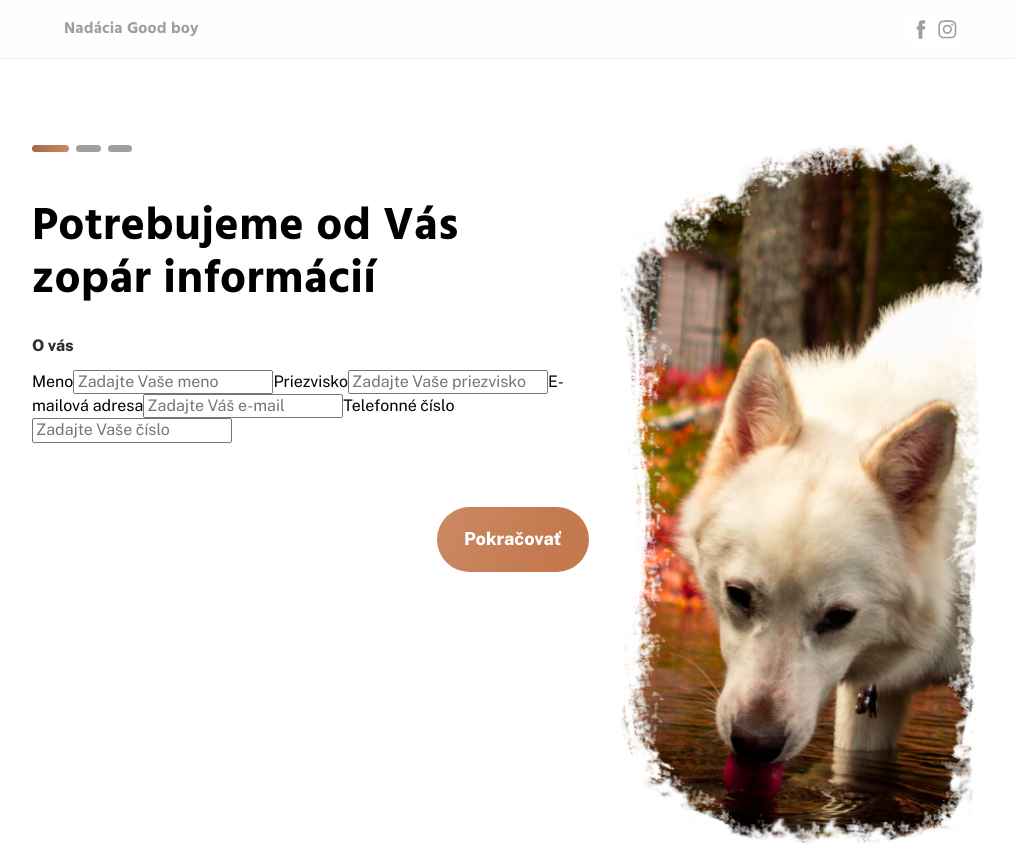
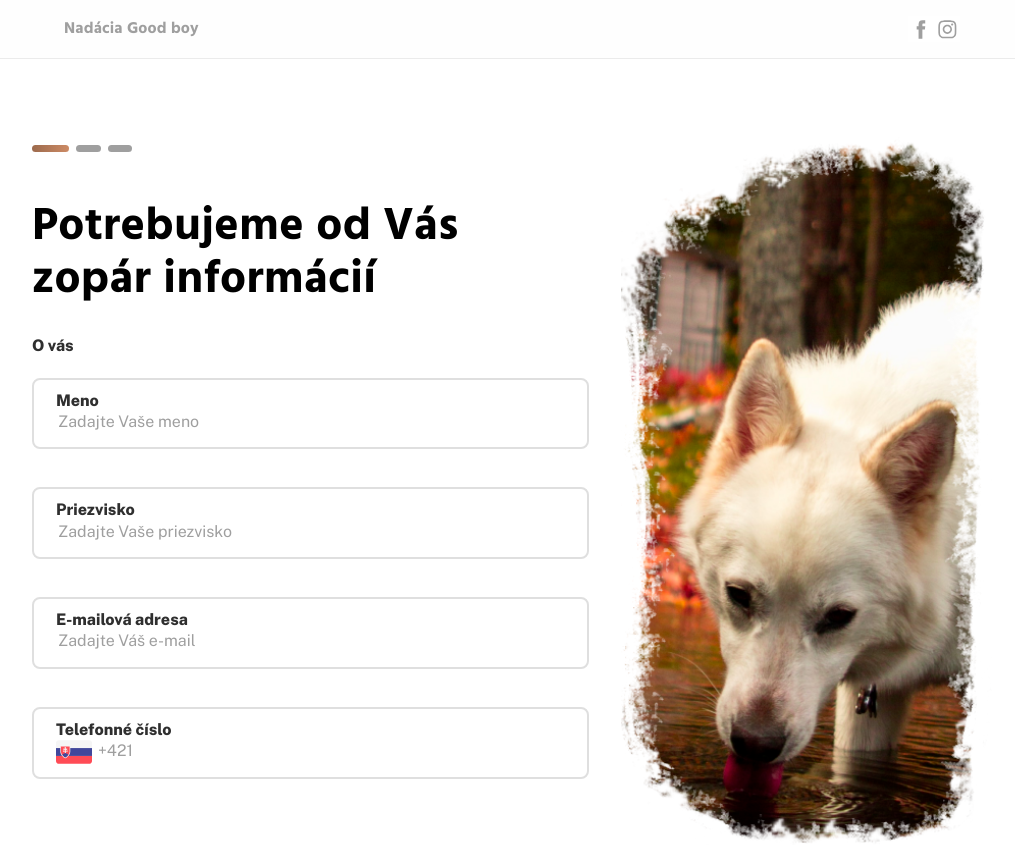
Before and after one commit to BooRiis/Good-boy-foundation, a React (Create React App) app: page /step-two in a window 1280 px wide. Shown: the top 845 px of the page, without its empty margins (128-1143 px from the left). Built offline with nearby package versions, Linux system fonts and the light colour scheme.

Commit message:
finished StepNumberTwo.js. Added icons, form requirement, pushing data, applying functions

```diff
--- a/src/components/Allinone/stepNumberTwo.js
+++ b/src/components/Allinone/stepNumberTwo.js
@@ -1,6 +1,56 @@
 import React from 'react'
+import { useHistory, Link } from 'react-router-dom'
+import { useDispatch, useSelector } from 'react-redux'
+import { useForm } from 'react-hook-form'
+import { setEmail, setFirstName, setPhone, setLastName, toggleCountry } from '../../features/formSlice'
+
+
+//styles
+import '../../assets/css/stepTwo.scss'
+
+//icons
+import Sk from '../../assets/imgs-icons/svk.svg'
+import Cz from '../../assets/imgs-icons/cz.svg'
+
+
+//validation
+import * as Yup from 'yup'
+import { yupResolver } from '@hookform/resolvers/yup'
+
+const phoneForCountries = /^((\\+[1-9]{1,4}[ \\-]*)|(\\([0-9]{2,3}\\)[ \\-]*)|([0-9]{2,4})[ \\-]*)*?[0-9]{3,4}?[ \\-]*[0-9]{3,4}?$/
+
+const schema = Yup.object().shape({
+    firstName: Yup.string().trim().transform(value => value === '' ? undefined : value).min(2, "Dĺžka musí byť viac ako 2 znaky!").max(30, "Dĺžka nemôže presahovať 30 znakov!"),
+    lastName: Yup.string().min(2, "Dĺžka musí byť viac ako 2 znaky!").max(30, "Dĺžka nemôže presahovať 30 znakov!").required("Tento údaj je povinný"),
+    email: Yup.string().email("Nesprávny formát e-mailovej adresy!").required("Tento údaj je povinný!"),
+    phone: Yup.string().matches(phoneForCountries, 'Nesprávny formát čísla').required("Tento údaj je povinný!"),
+})
+
 
 export const StepNumberTwo = () => {
+
+    const dispatch = useDispatch()
+    const history = useHistory()
+
+    const firstName = useSelector(state => state.firstName)
+    const lastName = useSelector(state => state.lastName)
+    const email = useSelector(state => state.email)
+    const phone = useSelector(state => state.phone)
+    const country = useSelector(state => state.country)
+    const { register, handleSubmit, formState: {errors, isValid} } = useForm({
+        defaultValues: {firstName, lastName, email, phone},
+        resolver: yupResolver(schema),
+        mode: "onBlur"
+    })
+
+    const onSubmit = (data) => {
+        dispatch(setFirstName(data.firstName))
+        dispatch(setLastName(data.lastName))
+        dispatch(setEmail(data.email))
+        dispatch(setPhone(data.phone))
+        history.push("./step-three")
+    }
+
     return (
         <div>
             <div className="nav-dots">
@@ -9,28 +59,36 @@ export const StepNumberTwo = () => {
                 <span></span>
             </div>
             <h1>Potrebujeme od Vás zopár informácií</h1>
-            <form>
+            <form onSubmit={handleSubmit(onSubmit)}>
                 <h2 className="title">O vás</h2>
-                <div className="meta-data">
+                <div className="form-inf">
                     <label>
                         <span className="name">Meno</span>
-                        <input type="text" id="firstName" name="firstName" placeholder="Zadajte Vaše meno" />
+                        <input type="text" id="firstName" name="firstName" {...register('firstName')} placeholder="Zadajte Vaše meno" />
+                        {errors.firstName && ( <span className="error-message"> {errors.firstName.message} </span>)}
                     </label>
                     <label>
                         <span className="name">Priezvisko</span>
-                        <input type="text" id="lastName" name="lastName" placeholder="Zadajte Vaše priezvisko"/>
+                        <input type="text" id="lastName" name="lastName" {...register('lastName')} placeholder="Zadajte Vaše priezvisko"/>
+                        {errors.lastName && ( <span className="error-message"> {errors.lastName.message} </span>)}
                     </label>
                     <label>
                         <span className="name">E-mailová adresa</span>
-                        <input type="text" id="email" name="email"  placeholder="Zadajte Váš e-mail"/>
+                        <input type="text" id="email" name="email" {...register('email')}  placeholder="Zadajte Váš e-mail"/>
+                        {errors.email && ( <span className="error-message"> {errors.email.message} </span>)}
                     </label>
                     <label>
                         <span className="name">Telefonné číslo</span>
-                        <input type="text" id="phone" name="phone" className="country" placeholder="Zadajte Vaše číslo"/>
+                        <input type="text" id="phone" name="phone" {...register('phone')}  placeholder={country} className="country"/>
+                        <div className="country-side" onClick={() => dispatch(toggleCountry())}>
+                            {country === "+420" ? <img src={Cz} alt=""/> : <img src={Sk} alt=""/>}
+                        </div>
+                        {errors.phone && ( <span className="error-message"> {errors.phone.message} </span>)}
                     </label>
                 </div>
                 <div className="progress-button">
-                    <button>Pokračovať</button>
+                    <Link to="/" className="back-btn">Späť</Link>
+                    { isValid ? <button>Pokračovať</button> : <button disabled>Pokračovať</button>}
                 </div>
             </form>
         </div>
```
